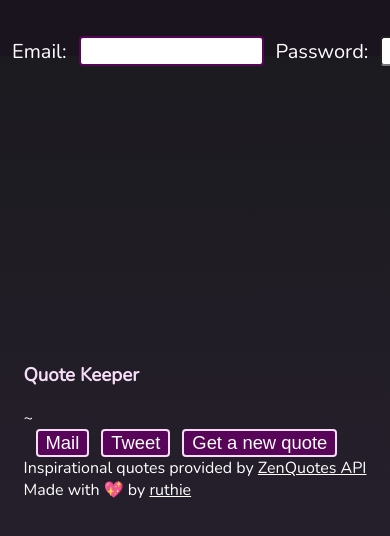
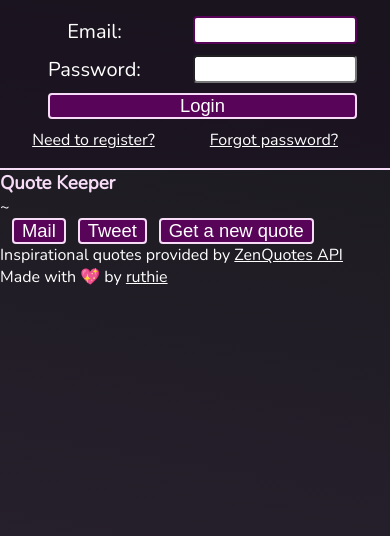
Before and after one commit to RuthieRose/QuoteKeeperClient, a React (Create React App) app: page / in a window 390 px wide. Shown: the top 536 px of the page. Built offline with nearby package versions, Linux system fonts and the light colour scheme; no server answers.

Commit message:
progress on Login CSS

```diff
--- a/src/Components/login/Login.js
+++ b/src/Components/login/Login.js
@@ -7,7 +7,7 @@ import { useRef, useState, useEffect } from 'react';
 import { useContextUpdateAccessToken, useContextUpdateLoggedIn, useContextUpdateUserId, useContextUpdateName } from '../Context'
 
 const axios = axiosAPI.create({
- baseURL: 'https://quotekeeper.herokuapp.com'
+  baseURL: 'https://quotekeeper.herokuapp.com'
 
 })
 
@@ -103,18 +103,19 @@ export default function Login({ setToggle }) {
     <>
 
       <section className='login'>
-        <p ref={errorRef} className={errorMessage ? "error-message" : "offscreen"} aria-live="assertive">{errorMessage}</p>
+
         <form className="login-form" onSubmit={handleSubmit}>
 
           {/* Email */}
 
-          <label htmlFor="email">
+          <label htmlFor="email" className='label-email'>
             Email:
           </label>
 
           <input
             type="text"
             id="email"
+            className="login-input input-email"
             ref={userInputRef}
             onChange={e => setEmail(e.target.value)}
             required
@@ -123,9 +124,10 @@ export default function Login({ setToggle }) {
           />
 
 
+
           {/* Password */}
 
-          <label htmlFor="password">
+          <label htmlFor="password" className="label-password">
             Password:
 
           </label>
@@ -134,21 +136,27 @@ export default function Login({ setToggle }) {
           <input
             type="password"
             id="password"
+            className="login-input input-password"
             onChange={e => setPassword(e.target.value)}
             required
             aria-invalid={validPassword ? 'false' : 'true'}
             aria-describedby='passwordnote'
           />
 
-          <button disabled={!validEmail || !validPassword ? true : false}>Login</button>
+          <button className="button-set" disabled={!validEmail || !validPassword ? true : false}>Login</button>
 
-      <span className="link" onClick={handleRegister}>Need to register? </span>
-       <Link to="/passwordreset/request"> Forgot password?</Link>
+
+
+          <span className="link link1-set" onClick={handleRegister}>Need to register? </span>
+
+          <Link to="/passwordreset/request" className="link link2-set"> Forgot password?</Link>
+
 
 
 
         </form>
       </section>
+      <div className="error">  <p ref={errorRef} className={errorMessage ? "error-message" : "offscreen"} aria-live="assertive">{errorMessage}</p></div>
       <header className="App-header">
         <h1>
           Quote Keeper
--- a/src/Components/login/login.css
+++ b/src/Components/login/login.css
@@ -1,25 +1,31 @@
 .login {
  margin: 0 auto;
- align-items: center;
- justify-content: center;
- height: 3.5rem;
+ text-align: center;
+ height: 3.75rem;
  width: 100vw;
+ font-size: 1.25rem;
+ border-bottom: 2px solid rgb(247, 220, 248);
  background: rgba(27, 15, 32, 0.5);
- position: fixed;
- top: 0;
- left: 0;
- font-size: 1.25rem;
 }
 
 .login-form {
- margin: 1rem auto;
- display: inline-flex;
  text-align: center;
+ margin: 0rem auto;
+ padding: 1rem;
+ display: grid;
+ grid-template-columns: repeat(9, 1fr);
+ grid-template-rows: repeat(1, 1fr);
+ gap: 10px;
 }
 
-input, label, button {
+input,
+label,
+button {
  margin-left: .75rem;
+}
 
+.login-input {
+ width: 10rem;
 }
 
 .link {
@@ -53,3 +59,185 @@ button {
  padding-right: .5rem;
  font-size: 1.15rem;
 }
+
+/* grid display */
+.label-email {
+ grid-column: 1;
+ grid-row: 1;
+}
+
+.input-email {
+ grid-column: 2;
+ grid-row: 1;
+}
+
+.label-password {
+ grid-column: 3;
+ grid-row: 1;
+}
+
+.input-password {
+ grid-column: 4;
+ grid-row: 1;
+}
+
+.button-set {
+ grid-column: 5/6;
+ grid-row: 1;
+}
+
+.link1-set {
+ grid-column: 6/8;
+ grid-row: 1;
+}
+
+.link2-set {
+ grid-column: 8/10;
+ grid-row: 1;
+}
+
+
+@media screen and (max-width: 1092px) {
+ .login {
+  height: 5.25rem;
+ }
+
+ .login-form {
+  grid-template-rows: repeat(1fr, 2);
+ }
+
+ /* grid display */
+.label-email {
+ grid-column: 1/3;
+ grid-row: 1;
+}
+
+.input-email {
+ grid-column: 3/5;
+ grid-row: 1;
+}
+
+.label-password {
+ grid-column: 5/7;
+ grid-row: 1;
+}
+
+.input-password {
+ grid-column: 7/9;
+ grid-row: 1;
+}
+
+.button-set {
+ grid-column:10;
+ grid-row: 1;
+}
+
+.link1-set {
+ grid-column: 1/6;
+ grid-row: 2;
+}
+
+.link2-set {
+ grid-column: 5/10;
+ grid-row: 2
+}
+}
+
+@media screen and (max-width: 740px) {
+ .login {
+  height: 10.5rem;
+ }
+
+ .login-form {
+  grid-template-rows: repeat(1fr, 4);
+ }
+
+ /* grid display */
+.label-email {
+ grid-column: 3;
+ grid-row: 1;
+}
+
+.input-email {
+ grid-column: 7;
+ grid-row: 1;
+}
+
+.label-password {
+ grid-column: 3;
+ grid-row: 2;
+}
+
+.input-password {
+ grid-column: 7;
+ grid-row: 2;
+}
+
+.button-set {
+ grid-column: 3/8;
+ grid-row: 3;
+}
+
+.link1-set {
+ grid-column: 1/7;
+ grid-row: 4;
+ font-size: 1rem;
+}
+
+.link2-set {
+ grid-column: 6/10;
+ grid-row: 4;
+ font-size:1rem;
+}
+}
+
+@media screen and (max-width: 300px) {
+
+ .login {
+  height: 12rem;
+ }
+
+ .login-form {
+  grid-template-rows: repeat(1fr, 5);
+ }
+
+ /* grid display */
+.label-email {
+ grid-column: 1/6;
+ grid-row: 1;
+ font-size: 1rem;
+}
+
+.input-email {
+ grid-column: 7/10;
+ grid-row: 1;
+}
+
+.label-password {
+ grid-column: 1/7;
+ grid-row: 2;
+ font-size: 1rem;
+}
+
+.input-password {
+ grid-column: 7/10;
+ grid-row: 2;
+}
+
+.button-set {
+ grid-column:4/9;
+ grid-row: 3;
+}
+
+.link1-set {
+ grid-column: 1/10;
+ grid-row: 4;
+ font-size: 1rem;
+}
+
+.link2-set {
+ grid-column: 1/10;
+ grid-row: 5;
+ font-size:1rem;
+}
+}
--- a/src/index.css
+++ b/src/index.css
@@ -1,16 +1,13 @@
+* {
+  margin: 0;
+  padding: 0;
+}
+
 body {
-  margin: 0;
-  font-family: 'Nunito',
-    sans-serif;
-  -webkit-font-smoothing: antialiased;
-  -moz-osx-font-smoothing: grayscale;
-  background: linear-gradient(rgb(26, 26, 30), rgb(44, 34, 51));
-  justify-content: center;
-  align-items: center;
-  display: flex;
+  background: linear-gradient(190deg, rgb(26, 26, 30), rgb(44, 34, 51));
   height: 100vh;
   width: 100vw;
-
+  font-family: 'Nunito', sans-serif;
 }
 
 h1, h2, h3, h4, h5, h6, p {
```
